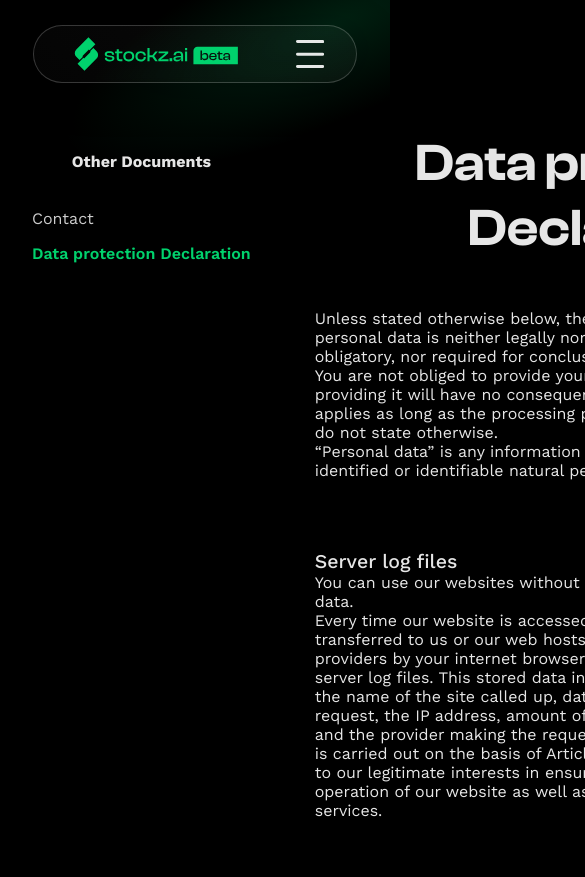
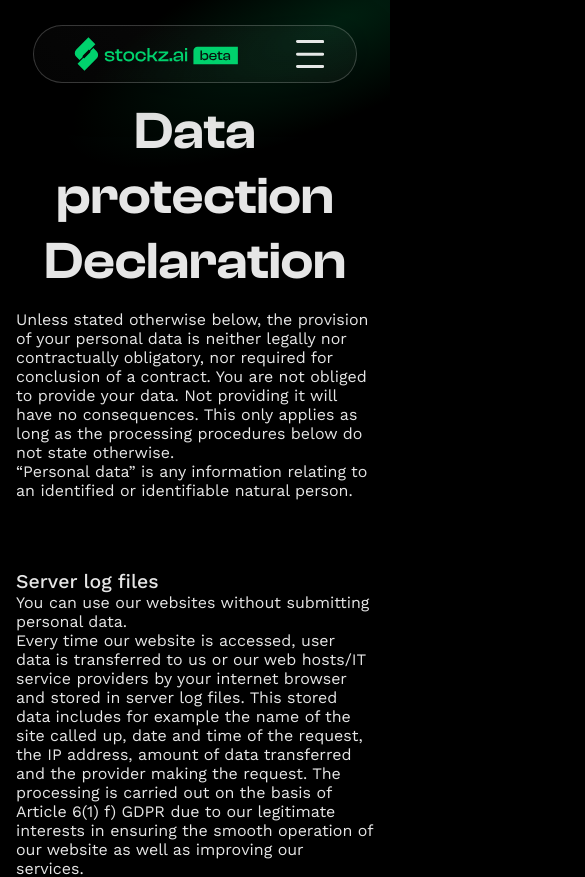
Before and after one commit to alexsmri/stockzai_webdev, a React (Vite) app in the folder frontend/: page /legal/data in a window 390 px wide. Shown: the top 877 px of the page, 585 px wide, since content can reach past the window. Built offline with nearby package versions, Linux system fonts and the light colour scheme; no server answers.

Commit message:
Legal Page Mobile CSS

```diff
--- a/frontend/src/pages/PAG_Legal.tsx
+++ b/frontend/src/pages/PAG_Legal.tsx
@@ -5,6 +5,8 @@ import HTML_PRIVACY from '../assets/html/privacy_policy.html?raw';
 import { useParams } from 'react-router-dom';
 import COM_MenuLegal from '../components/COM_MenuLegal';
 import COM_TableOfContents from '../components/COM_TableOfContents';
+import { useWindowDimensions } from '../hooks/hooks';
+import { MOBILE_BREAKPOINT } from '../constants';
 
 const LEGAL_PAGE_LOOKUP: Record<string, string> = {
   contact: HTML_Contact,
@@ -37,10 +39,13 @@ const LEGAL_PAGE_CONTENTS: Record<string, Record<string, string>> = {
 
 export default function PAG_Legal() {
   const { page } = useParams<{ page: string }>();
+  const { width } = useWindowDimensions();
   return (
     <>
       <COM_Navbar />
       {page && Object.keys(LEGAL_PAGE_LOOKUP).includes(page) && (
+        <>
+          {width >= MOBILE_BREAKPOINT ? (
             <div className="area-grid-col-docs">
               <COM_MenuLegal
                 prLegalPageDict={LEGAL_PAGE_ROUTES}
@@ -58,6 +63,16 @@ export default function PAG_Legal() {
                 </div>
               </div>
             </div>
+          ) : (
+            <>
+              <h1 className="look-text-x7">{LEGAL_PAGE_NAMES[page]}</h1>
+              <div
+                className="area-flex-col mod-align-left"
+                dangerouslySetInnerHTML={{ __html: LEGAL_PAGE_LOOKUP[page] }}
+              />
+            </>
+          )}
+        </>
       )}
       <COM_Footer />
     </>
```
Lines whose indentation alone changed are shown as unchanged.
